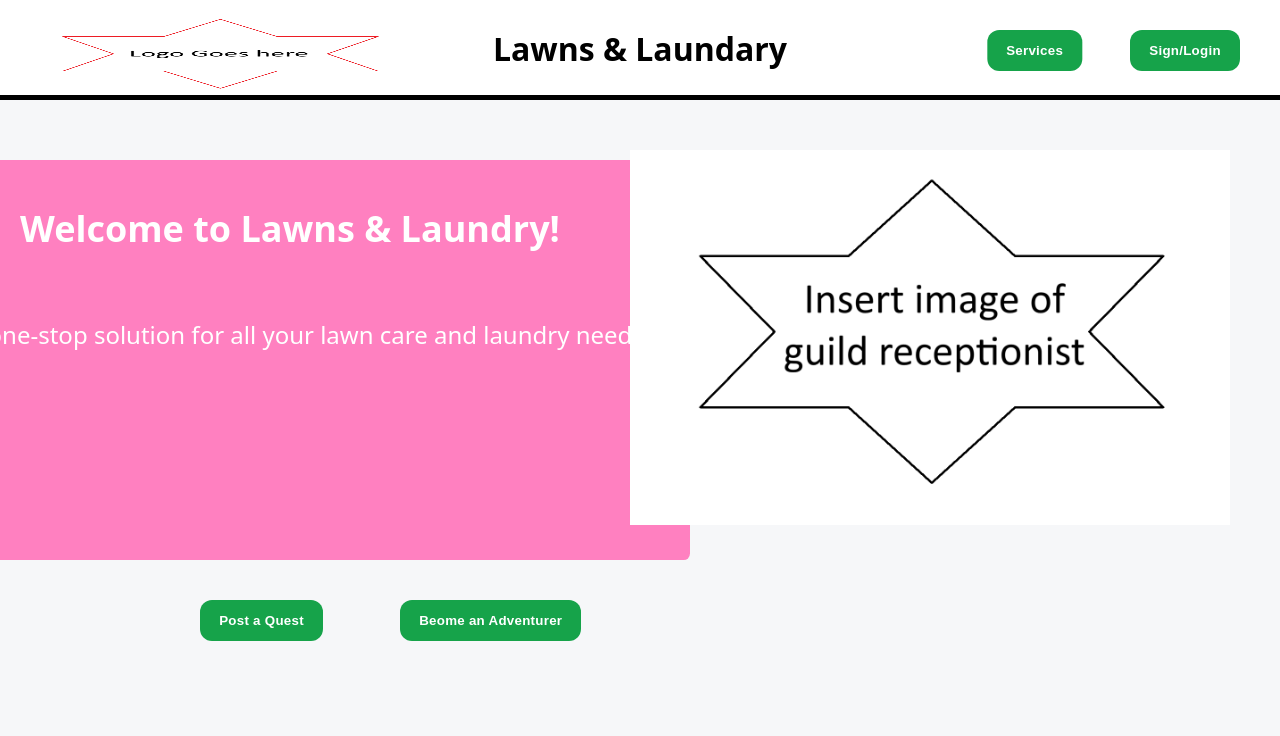
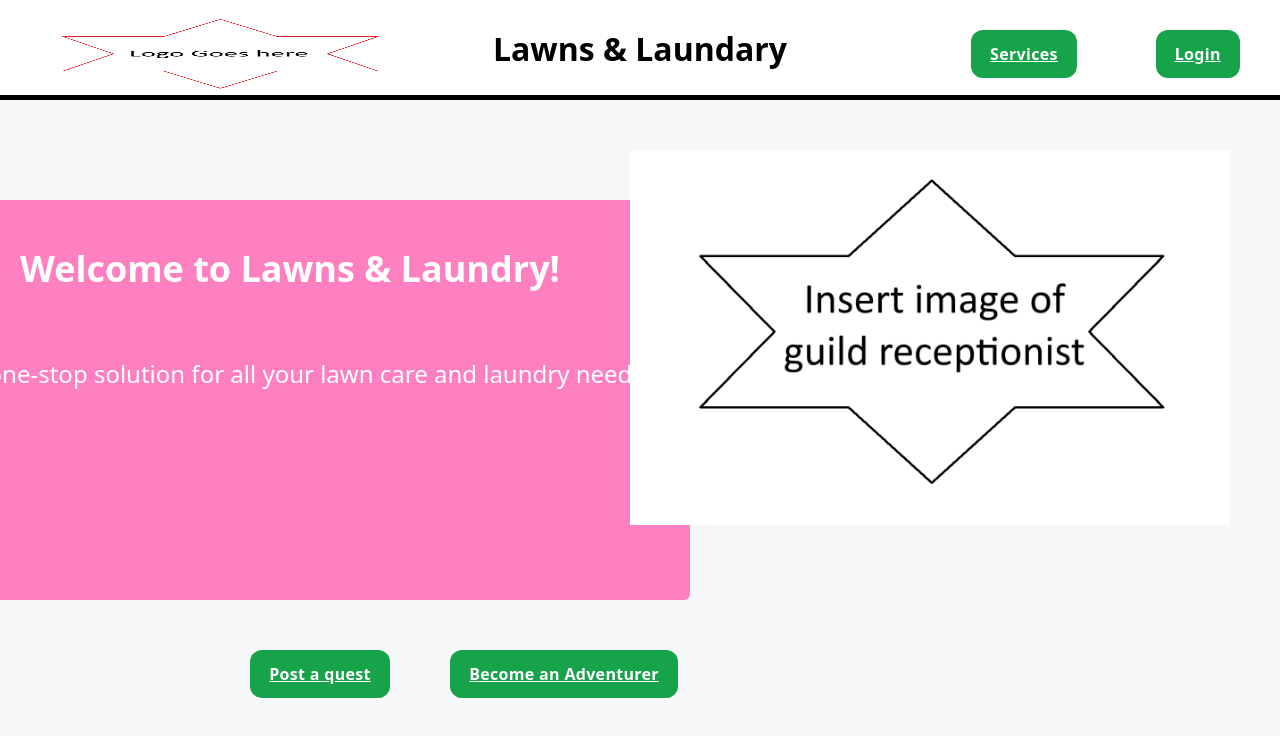
Before and after one commit to Furqan-Azmat/Lawns_and_Laundry, a plain HTML site: page index.html in a window 1280 px wide. Drawn offline with Linux system fonts and the light colour scheme.

Commit message:
Small updates for redirects on buttons

```diff
--- a/index.html
+++ b/index.html
@@ -13,23 +13,17 @@
       <img id = "img_logo" src="images/LawnsLogoPlaceholder.png" alt="Logo" />
     </div>
     <p id = "website_name">Lawns & Laundary</p>
-    <a href="services.html" id="services_link">
-    <button id="services" class="btn" aria-pressed="false">Services</button>
-    </a>
-    <a href="login.html" id="login_link">
-    <button id="sign_login" class="btn" aria-pressed="false">Sign/Login</button>
-    </a>
+    <a href="services.html" id="services_link" class="btn">Services</a>
+    <a href="login.html" id="login_link" class = "btn">Login</a>
   </div>
 
-  <button id="testBtn" class="btn" aria-pressed="false">test</button>
 
   <div id="heroBanner" class = "speech-bubble">
     <h1>Welcome to Lawns & Laundry!</h1>
     <p>Your one-stop solution for all your lawn care and laundry needs.</p>
   </div>
-  <button id="postAQuest" class="btn" aria-pressed="false">Post a Quest</button>
-  <button id="becomeAdventurer" class="btn" aria-pressed="false">Beome an Adventurer</button>
-
+  <a href="postquest.html" id = "postAQuest" class="btn">Post a quest</a>
+  <a href="signup.html" id="signup_link" class="btn">Become an Adventurer</a>
   <div id = "receptionist">
     <img id = "img_receptionist" src="images/GuildReceptionistPlaceholder.png" alt="Receptionist" />
   </div>
--- a/styles.css
+++ b/styles.css
@@ -33,27 +33,33 @@ body {
 
 #postAQuest {
   position: absolute;
-  top: 600px;
-  left: 200px;
+  top: 650px;
+  left: 250px;
 }
 
 #becomeAdventurer {
   position: absolute;
-  top: 600px;
-  left: 400px;
+  top: 650px;
+  left: 450px;
 }
 
-#services {
+#services_link {
   position: absolute;
   top: 30px;
   right: 150px;
   transform: translateX(-50%);
 }
 
-#sign_login {
+#login_link {
   position: absolute;
   top: 30px;
   right: 40px;
+}
+
+#signup_link {
+  position: absolute;
+  top: 650px;
+  left: 450px;
 }
 
 #banner_top {
@@ -96,7 +102,7 @@ body {
 	position: relative;
 	background: #ff80c0;
 	border-radius: .4em;
-  bottom: 60px;
+  top: 100px;
   width: 800px;
   right: 350px;
   height: 400px;
```
Also changed, not shown: signup.html (renamed from singup.html).
